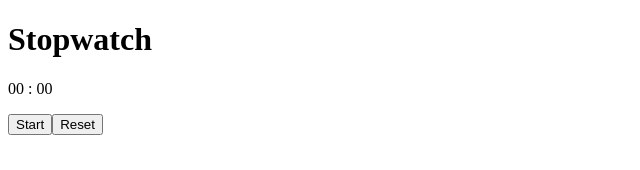
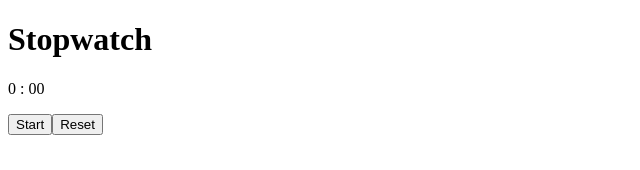
Before and after one commit to sahil2313/Stop-watch, a React (Vite) app in the folder Stop-watch/: page / in a window 1280 px wide. Shown: the top 170 px of the page, without its empty margins (0-640 px from the left). Built offline with nearby package versions, Linux system fonts and the light colour scheme.

Commit message:
some modifications

```diff
--- a/Stop-watch/src/StopWatch.jsx
+++ b/Stop-watch/src/StopWatch.jsx
@@ -35,7 +35,7 @@ const handleReset = ()=>{
     return(
         <div >
             <h1>Stopwatch</h1>
-            <p>{String(minute).padStart(2 , "0")} : {String(second).padStart(2 , "0")}</p>
+            <p>{minute} : {String(second).padStart(2 , "0")}</p>
             <button onClick={()=> setIsActive(prevValue => !prevValue)}>{!isActive ? "Start" : "Stop"}</button>
             <button onClick={handleReset}>Reset</button>
         </div>
```
